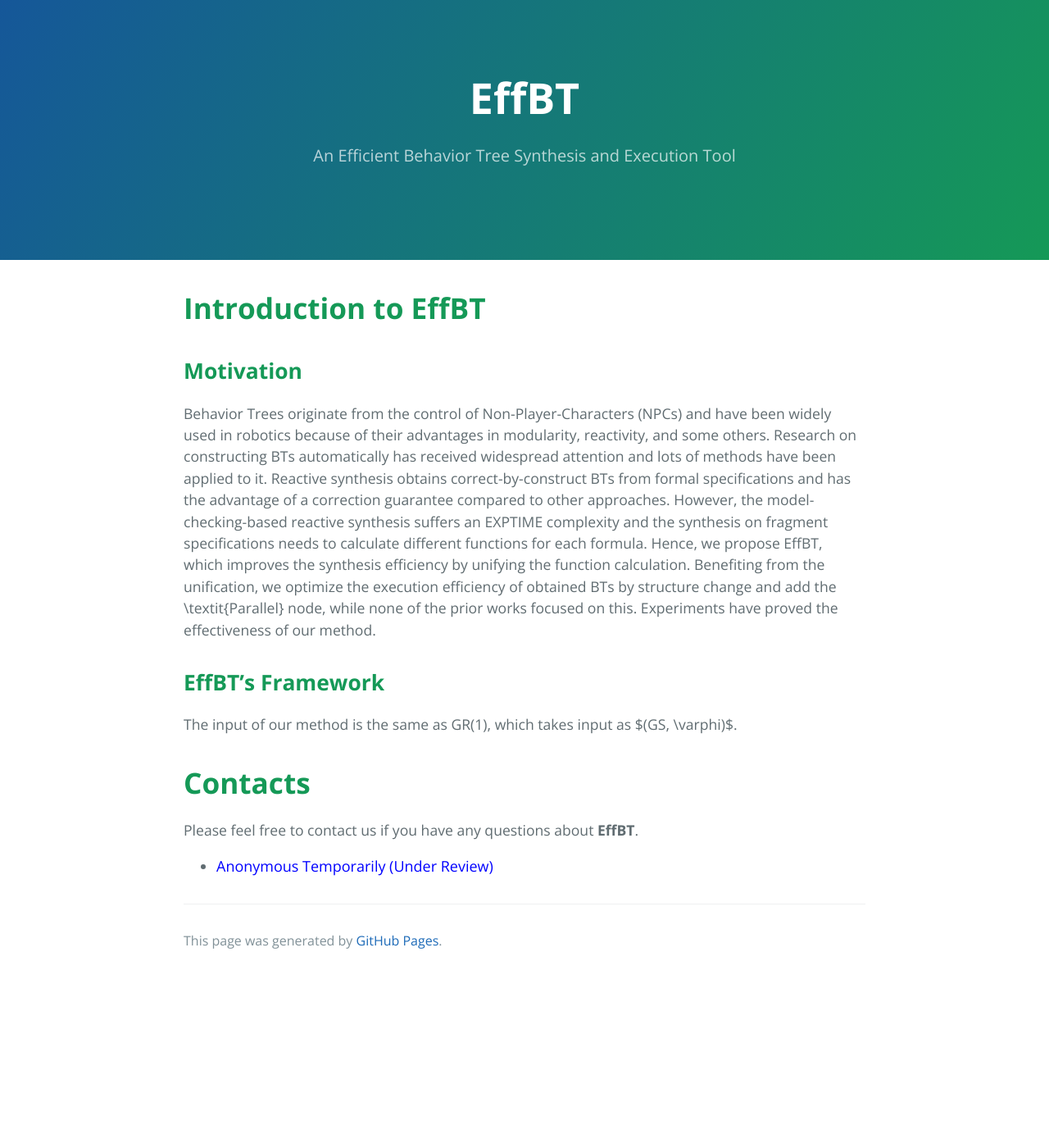
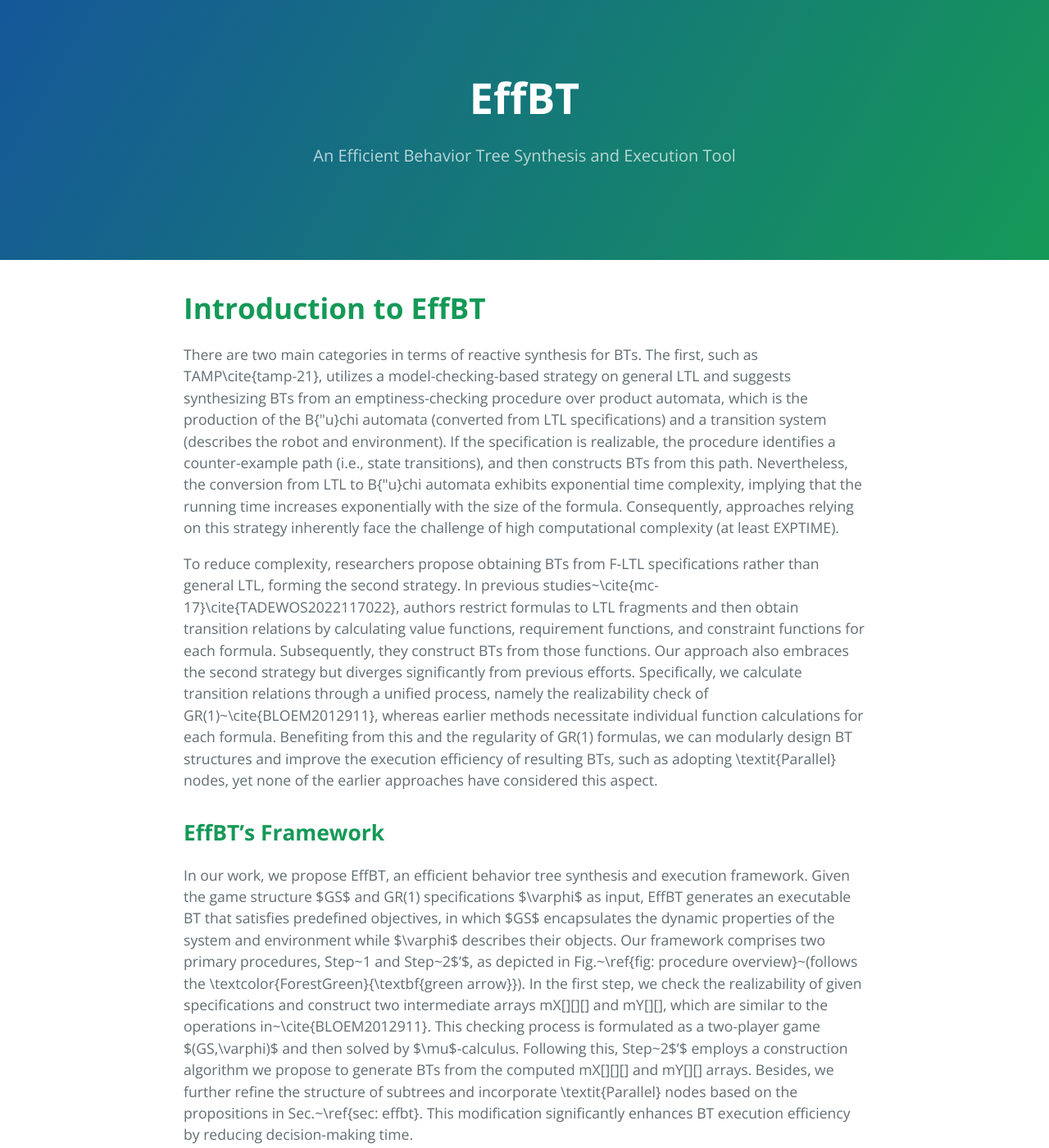
Before and after one commit to EffBT/EffBT.github.io, a Jekyll site: the page built from introduction.md, in a window 1280 px wide and 1400 px high. Shown: the whole window at 82% size. Built offline with Jekyll 4.4.1, drawn with Linux system fonts in a browser that asks for light colours; our own code applies the rules of GitHub Pages for plain Markdown files.

Commit message:
update introduction

```diff
--- a/introduction.md
+++ b/introduction.md
@@ -1,18 +1,19 @@
 # [](#header-1)**Introduction to EffBT**
 
-## **Motivation**
-Behavior Trees originate from the control of Non-Player-Characters (NPCs) and have been widely used in robotics because of their advantages in modularity, reactivity, and some others. Research on constructing BTs automatically has received widespread attention and lots of methods have been applied to it. Reactive synthesis obtains correct-by-construct BTs from formal specifications and has the advantage of a correction guarantee compared to other approaches.
-However, the model-checking-based reactive synthesis suffers an EXPTIME complexity and the synthesis on fragment specifications needs to calculate different functions for each formula. Hence, we propose EffBT, which improves the synthesis efficiency by unifying the function calculation. Benefiting from the unification, we optimize the execution efficiency of obtained BTs by structure change and add the \textit{Parallel} node, while none of the prior works focused on this. Experiments have proved the effectiveness of our method.
+There are two main categories in terms of reactive synthesis for BTs. The first, such as TAMP\cite{tamp-21}, utilizes a model-checking-based strategy on general LTL and suggests synthesizing BTs from an emptiness-checking procedure over product automata, which is the production of the B{\"u}chi automata (converted from LTL specifications) and a transition system (describes the robot and environment). If the specification is realizable, the procedure identifies a counter-example path (i.e., state transitions), and then constructs BTs from this path. Nevertheless, the conversion from LTL to B{\"u}chi automata exhibits exponential time complexity, implying that the running time increases exponentially with the size of the formula. Consequently, approaches relying on this strategy inherently face the challenge of high computational complexity (at least EXPTIME).
+
+To reduce complexity, researchers propose obtaining BTs from F-LTL specifications rather than general LTL, forming the second strategy. In previous studies~\cite{mc-17}\cite{TADEWOS2022117022}, authors restrict formulas to LTL fragments and then obtain transition relations by calculating value functions, requirement functions, and constraint functions for each formula. Subsequently, they construct BTs from those functions. Our approach also embraces the second strategy but diverges significantly from previous efforts. Specifically, we calculate transition relations through a unified process, namely the realizability check of GR(1)~\cite{BLOEM2012911}, whereas earlier methods necessitate individual function calculations for each formula. Benefiting from this and the regularity of GR(1) formulas, we can modularly design BT structures and improve the execution efficiency of resulting BTs, such as adopting \textit{Parallel} nodes, yet none of the earlier approaches have considered this aspect.
 
 
 ## **EffBT's Framework**
-<!-- Insides **CCMOP**, we designed the framework based on JavaMOP and implemented the instrumentation at the AST level. The framework of **CCMOP** is shown in the following figure.   -->
 
-<!-- <br>
+In our work, we propose EffBT, an efficient behavior tree synthesis and execution framework. Given the game structure $GS$ and GR(1) specifications $\varphi$ as input, EffBT generates an executable BT that satisfies predefined objectives, in which $GS$ encapsulates the dynamic properties of the system and environment while $\varphi$ describes their objects. Our framework comprises two primary procedures, Step~1 and Step~2$'$, as depicted in Fig.~\ref{fig: procedure overview}~(follows the \textcolor{ForestGreen}{\textbf{green arrow}}). In the first step, we check the realizability of given specifications and construct two intermediate arrays mX[][][] and mY[][], which are similar to the operations in~\cite{BLOEM2012911}. This checking process is formulated as a two-player game $(GS,\varphi)$ and then solved by $\mu$-calculus. Following this, Step~2$'$ employs a construction algorithm we propose to generate BTs from the computed mX[][][] and mY[][] arrays. Besides, we further refine the structure of subtrees and incorporate \textit{Parallel} nodes based on the propositions in Sec.~\ref{sec: effbt}. This modification significantly enhances BT execution efficiency by reducing decision-making time.
+
+<br>
 
 <img src="resources/framework.png" alt="framework" style="display:block; margin:- auto;">
 
-<br> -->
+<br>
 
 The input of our method is the same as GR(1), which takes input as $(GS, \varphi)$.
 
```
Also changed, not shown: resources/framework.png (added).
